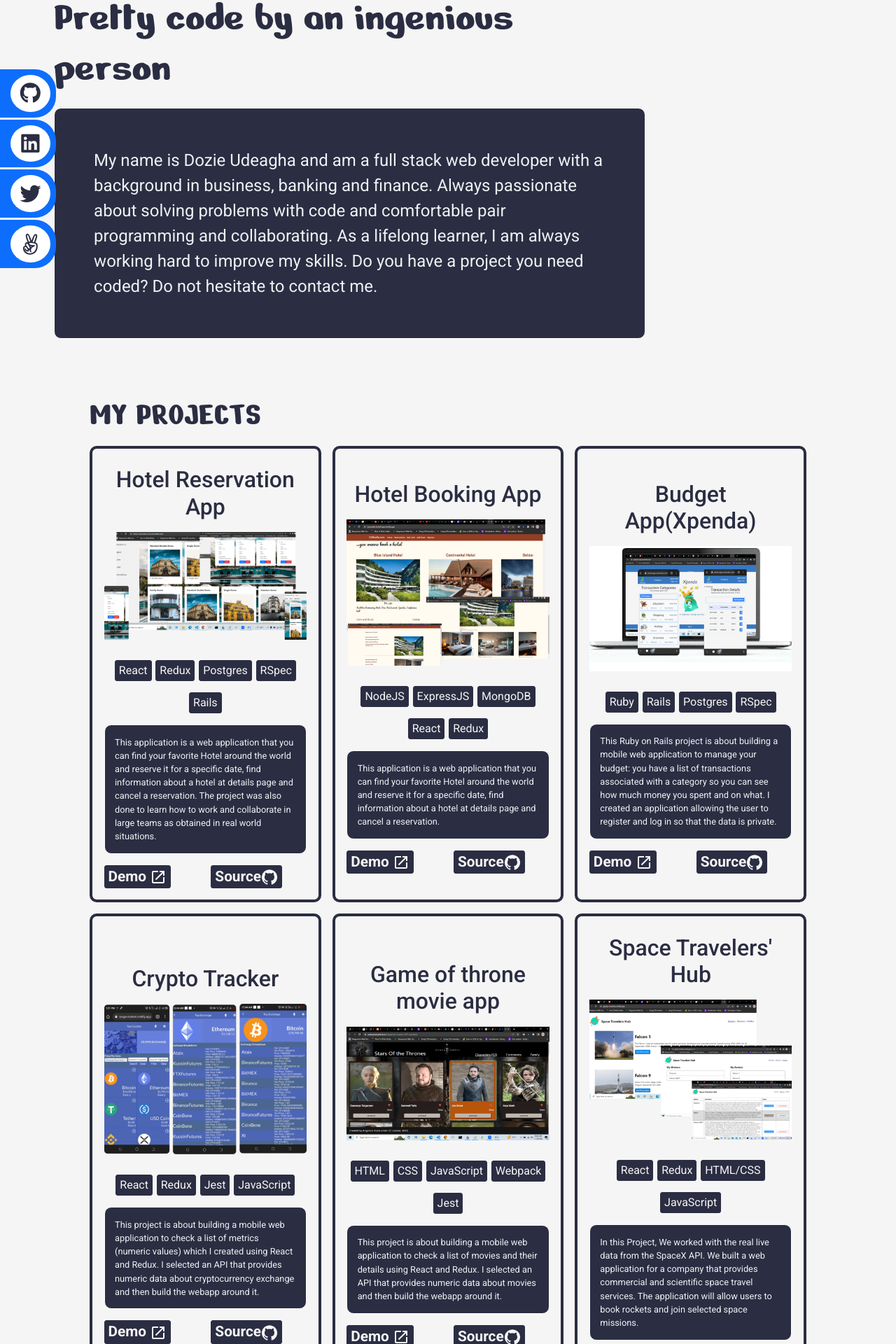
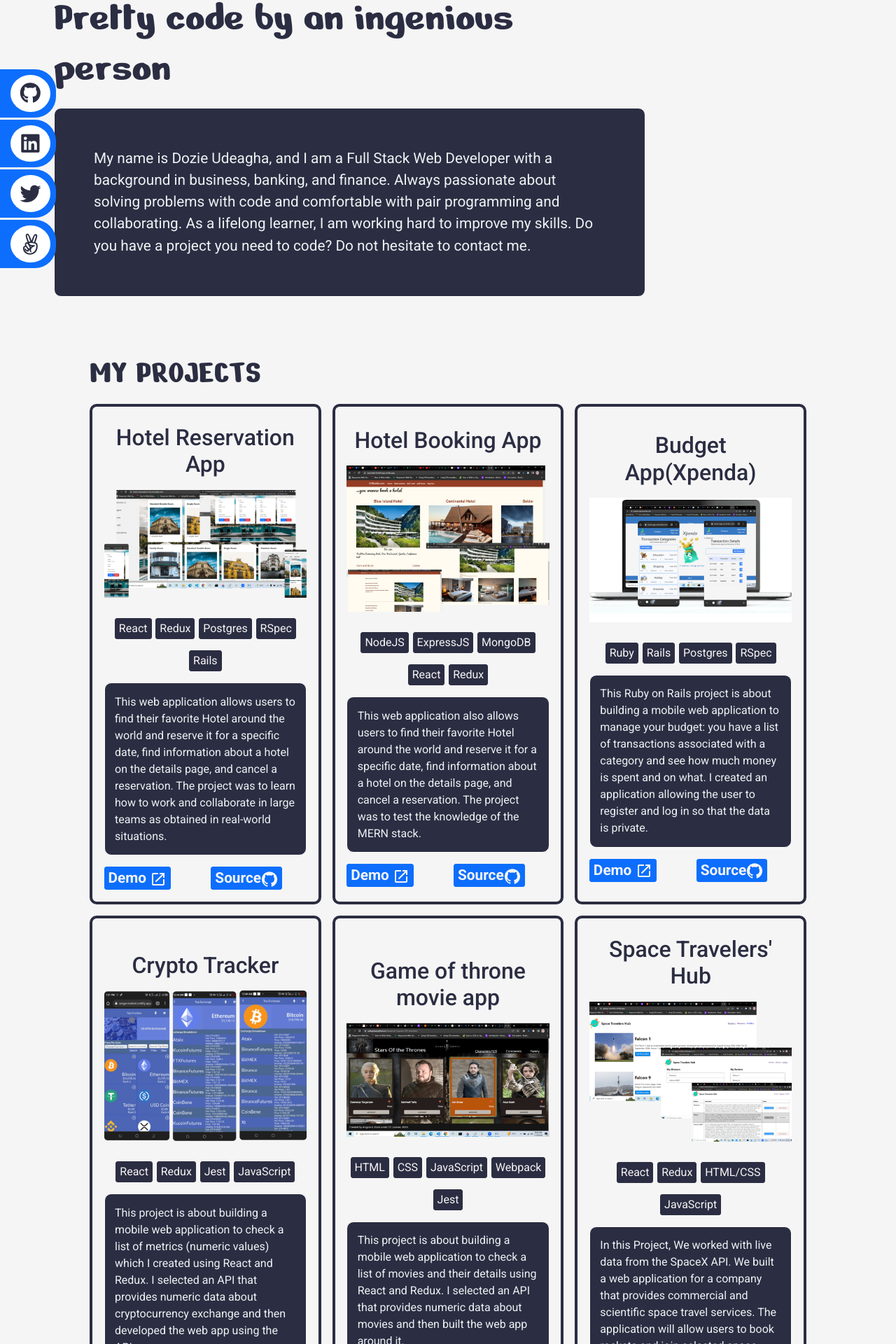
Before and after one commit to udeaghad/my-portfolio, a React (Create React App) app: page / in a window 1280 px wide. Shown: the part 144-2064 px from the top of the page at 70% size. Built offline with nearby package versions, Linux system fonts and the light colour scheme.

Commit message:
fix buuton colors

```diff
--- a/src/App.js
+++ b/src/App.js
@@ -10,7 +10,7 @@ const App = () => {
     {
       id: 1,
       name: 'Hotel Reservation App',
-      description: 'This application is a web application that you can find your favorite Hotel around the world and reserve it for a specific date, find information about a hotel at details page and cancel a reservation. The project was also done to learn how to work and collaborate in large teams as obtained in real world situations.',
+      description: 'This web application allows users to find their favorite Hotel around the world and reserve it for a specific date, find information about a hotel on the details page, and cancel a reservation. The project was to learn how to work and collaborate in large teams as obtained in real-world situations.',
       stack: ['React', 'Redux', 'Postgres', 'RSpec', 'Rails'],
       image: '/images/hotel-reservation-app.png',
       source_code: 'https://github.com/udeaghad/group-project-hotel-reservation',
@@ -19,7 +19,7 @@ const App = () => {
     {
       id: 2,
       name: 'Hotel Booking App',
-      description: 'This application is a web application that you can find your favorite Hotel around the world and reserve it for a specific date, find information about a hotel at details page and cancel a reservation.',
+      description: 'This web application also allows users to find their favorite Hotel around the world and reserve it for a specific date, find information about a hotel on the details page, and cancel a reservation. The project was to test the knowledge of the MERN stack.',
       stack: ['NodeJS', 'ExpressJS', 'MongoDB', 'React', 'Redux'],
       image: '/images/mern-hotel-api.png',
       source_code: 'https://github.com/udeaghad/mern-hotel-api',
@@ -29,7 +29,7 @@ const App = () => {
     {
       id: 3,
       name: 'Budget App(Xpenda)',
-      description: 'This Ruby on Rails project is about building a mobile web application to manage your budget: you have a list of transactions associated with a category so you can see how much money you spent and on what. I created an application allowing the user to register and log in so that the data is private.',
+      description: 'This Ruby on Rails project is about building a mobile web application to manage your budget: you have a list of transactions associated with a category and see how much money is spent and on what. I created an application allowing the user to register and log in so that the data is private.',
       stack: ['Ruby', 'Rails', 'Postgres', 'RSpec'],
       image: '/images/budget-app.png',
       source_code: 'https://github.com/udeaghad/Xpenda-App-v2',
@@ -40,7 +40,7 @@ const App = () => {
     {
       id: 4,
       name: 'Crypto Tracker',
-      description: 'This project is about building a mobile web application to check a list of metrics (numeric values) which I created using React and Redux. I selected an API that provides numeric data about cryptocurrency exchange and then build the webapp around it.',
+      description: 'This project is about building a mobile web application to check a list of metrics (numeric values) which I created using React and Redux. I selected an API that provides numeric data about cryptocurrency exchange and then developed the web app using the API.',
       stack: ['React', 'Redux', 'Jest', 'JavaScript'],
       image: '/images/crypto-app.png',
       source_code: 'https://github.com/udeaghad/crypto-market-app',
@@ -50,7 +50,7 @@ const App = () => {
     {
       id: 5,
       name: 'Game of throne movie app',
-      description: 'This project is about building a mobile web application to check a list of movies and their details using React and Redux. I selected an API that provides numeric data about movies and then build the webapp around it.',
+      description: 'This project is about building a mobile web application to check a list of movies and their details using React and Redux. I selected an API that provides numeric data about movies and then built the web app around it.',
       stack: ['HTML', 'CSS', 'JavaScript', 'Webpack', 'Jest'],
       image: '/images/movie-app.png',
       source_code: 'https://github.com/udeaghad/Javascript-Capston-API-web',
@@ -60,7 +60,7 @@ const App = () => {
     {
       id: 6,
       name: "Space Travelers' Hub",
-      description: 'In this Project, We worked with the real live data from the SpaceX API. We built a web application for a company that provides commercial and scientific space travel services. The application will allow users to book rockets and join selected space missions.',
+      description: 'In this Project, We worked with live data from the SpaceX API. We built a web application for a company that provides commercial and scientific space travel services. The application will allow users to book rockets and join selected space missions.',
       stack: ['React', 'Redux', 'HTML/CSS', 'JavaScript'],
       image: '/images/space-travellers-app.png',
       source_code: 'https://github.com/udeaghad/space-travelers-hub',
@@ -70,7 +70,7 @@ const App = () => {
     {
       id: 7,
       name: 'Maths Calculator',
-      description: 'This project was done to learn the use React components, React props, and React state. It was later updated to Handle events in a React app, use React life cycle methods, and understand the mechanism of lifting state up. Also, React hook was used to refactor the components. Routing was also implemented for this SPA.',
+      description: 'This project was to learn React components, React props, and React state. It was later updated to Handle events in a React app, use React life cycle methods, and understand the mechanism of the lifting state. Also, React hooks was used to refactor the components, and Routing was implemented for this SPA.',
       stack: ['HTML/CSS', 'JavaScript', 'React'],
       image: '/images/maths-calculator-app.png',
       source_code: 'https://github.com/udeaghad/my-maths-calculator',
--- a/src/components/ContactMe.js
+++ b/src/components/ContactMe.js
@@ -76,12 +76,7 @@ const ContactMe = () => {
       </div>
 
       <div className="footer" style={{ marginTop: '2rem' }}>
-        <p className="email" style={{ textAlign: 'center' }}>
-          <a href="mailto:dozie.udeagha@gmail.com">
-            dozie.udeagha@gmail.com
-          </a>
-        </p>
-        <div className="d-flex justify-content-between align-items-center footer-media">
+        <div className="d-flex justify-content-around align-items-center footer-media">
           <a href="https://github.com/udeaghad" alt="github" target="_blank" rel="noreferrer">
             <img src="/images/github-icon.png" alt="github" />
           </a>
@@ -95,7 +90,7 @@ const ContactMe = () => {
           </a>
 
           <a href="https://angel.co/u/dozie-udeagha" alt="angelist" target="_blank" rel="noreferrer">
-            <img src="/images/angelist-icon.png" alt="angelist" style={{ width: '40%' }} />
+            <img src="/images/angelist-icon.png" alt="angelist" style={{ width: '45%' }} />
           </a>
         </div>
         <p style={{ textAlign: 'center', marginTop: '1rem', fontSize: '10px' }}>© 2022 Dozie Udeagha</p>
--- a/src/components/MyProject.css
+++ b/src/components/MyProject.css
@@ -133,6 +133,18 @@ a {
   margin-top: 2rem;
   position: relative;
   z-index: 10;
+}
+
+.contact-button {
+  height: 3.5rem;
+width: 50%;
+border: none;
+font-weight: bolder;
+margin-top: 2rem;
+position: relative;
+z-index: 10;
+margin: 0 25%;
+
 }
 
 .skill_group {
@@ -273,7 +285,7 @@ a {
   }
 
   .intro-text {
-    font-size: 1.5rem;
+    font-size: 1.3rem;
     width: 75%;
   }
 
@@ -305,10 +317,14 @@ a {
     font-size: 1.3rem;
     color: whitesmoke;
     font-weight: bolder;
-    border: 1px solid #2b2d42;
-    background-color: #2b2d42;
+    border: 1px solid #0d6efd;
+    background-color: #0d6efd;
     padding: 0 5px;
     border-radius: 3px;
+  }
+
+  .detail-button:hover {
+    background-color: #0559d8;
   }
 
   .about_me_container {
@@ -327,7 +343,7 @@ a {
   }
 
   .about-me-text p {
-    font-size: 1.5rem;
+    font-size: 1.2rem;
   }
 
   .skills-col {
@@ -384,10 +400,15 @@ a {
   }
 
   .contact-button {
-    width: 100%;
-    height: 5rem;
-    font-size: 2rem;
-    font-weight: 700;
+    font-size: x-large;
+    height: 3.5rem;
+  width: 50%;
+  border: none;
+  font-weight: bolder;
+  margin-top: 2rem;
+  position: relative;
+  z-index: 10;
+  margin: 0 25%;
   }
 
   .modal-style {
@@ -411,7 +432,7 @@ a {
   }
 
   .project_description p {
-    font-size: 0.8rem;
+    font-size: 1rem;
   }
 }
 
--- a/src/components/MyProjects.js
+++ b/src/components/MyProjects.js
@@ -21,7 +21,7 @@ const MyProjects = ({ projects }) => {
   return (
     <section className="project-card" style={{ padding: '0 10%' }}>
       <Typography
-        id="Portfolio"
+        id="Projects"
         variant="h3"
         component="div"
         gutterBottom
--- a/src/components/NavBar.js
+++ b/src/components/NavBar.js
@@ -12,7 +12,7 @@ import MenuItem from '@mui/material/MenuItem';
 import RocketLaunchIcon from '@mui/icons-material/RocketLaunch';
 import AccountCircle from '@mui/icons-material/AccountCircle';
 
-const pages = ['My Projects', 'About', 'Contact'];
+const pages = ['Projects', 'About', 'Contact'];
 
 const ResponsiveAppBar = () => {
   const [anchorElNav, setAnchorElNav] = React.useState(null);
--- a/src/pages/HomePage.js
+++ b/src/pages/HomePage.js
@@ -43,11 +43,11 @@ const HomePage = ({ projects }) => {
 
         <div>
           <p className="intro-text">
-            My name is Dozie Udeagha and am a full stack web developer with a background in
-            business, banking and finance. Always passionate about solving problems with code
-            and comfortable pair programming and collaborating. As a lifelong learner, I am
-            always working hard to improve my skills. Do you have a project you need coded?
-            Do not hesitate to contact me.
+            My name is Dozie Udeagha, and I am a Full Stack Web Developer with a
+            background in business, banking, and finance. Always passionate about
+            solving problems with code and comfortable with pair programming and
+            collaborating. As a lifelong learner, I am working hard to improve my skills.
+            Do you have a project you need to code? Do not hesitate to contact me.
           </p>
 
         </div>
```
